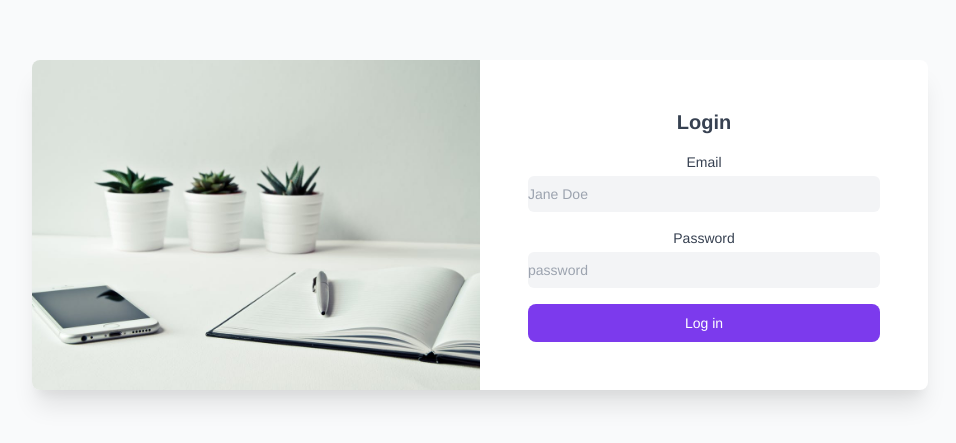
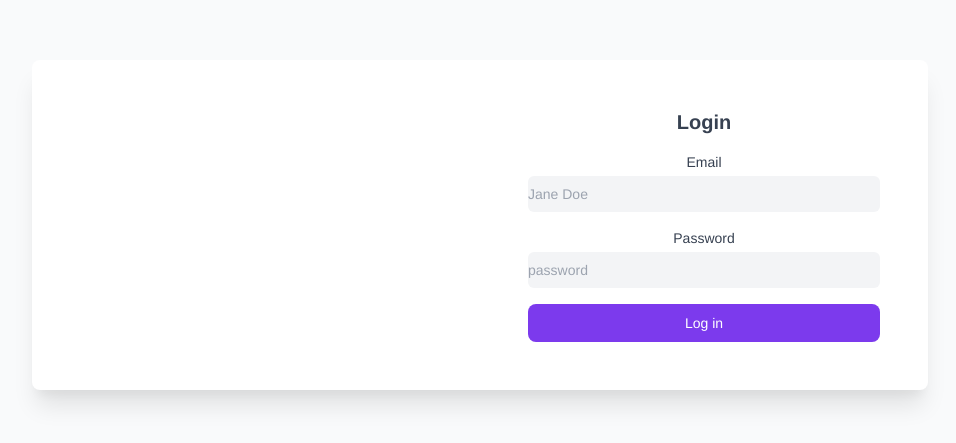
Before and after one commit to kafribung/vue_barang, a Vue app: page /login in a window 1280 px wide. Shown: the part 175-618 px from the top of the page, without its empty margins (160-1116 px from the left). Built offline with nearby package versions, Linux system fonts and the light colour scheme.

Commit message:
commet img

```diff
--- a/src/views/Auth/Login.vue
+++ b/src/views/Auth/Login.vue
@@ -3,8 +3,7 @@
         <div class="flex-1 h-full max-w-4xl mx-auto overflow-hidden bg-white rounded-lg shadow-xl dark:bg-gray-800">
             <div class="flex flex-col overflow-y-auto md:flex-row">
                 <div class="h-32 md:h-auto md:w-1/2">
-                    <img aria-hidden="true" class="object-cover w-full h-full dark:hidden" src="../../assets/img/login-office.jpeg"
-                        alt="Office" />
+                    <!-- <img aria-hidden="true" class="object-cover w-full h-full dark:hidden" src="../../assets/img/login-office.jpeg" alt="Office" /> -->
                     <img aria-hidden="true" class="hidden object-cover w-full h-full dark:block" src="../../assets/img/login-office-dark.jpeg" alt="Office" />
                     </div>
                     <div class="flex items-center justify-center p-6 sm:p-12 md:w-1/2">
```
